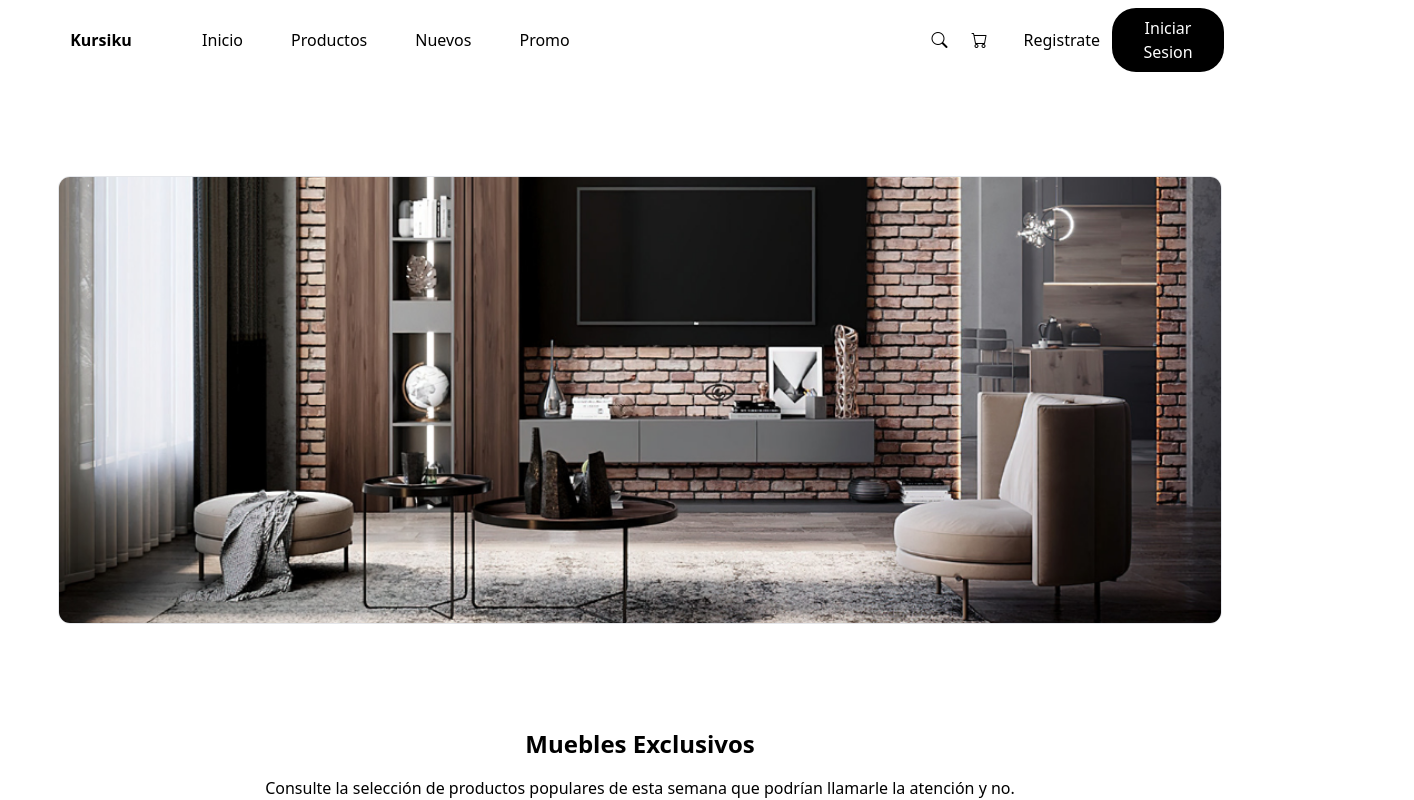
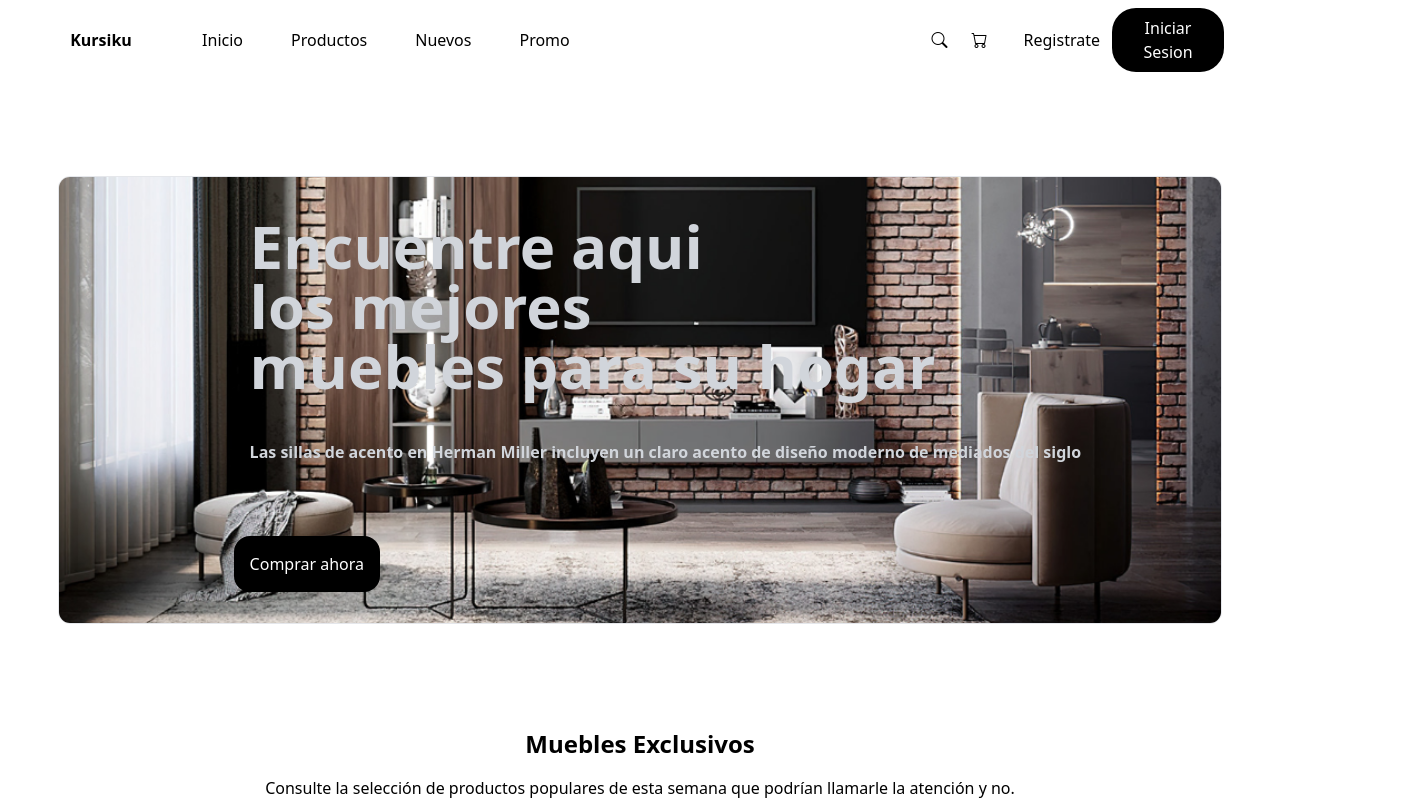
Before and after one commit to MaxRambo90/Ecomerce, a React (Vite) app in the folder Front/ecomerce/: page / in a window 1280 px wide. Shown: the top 800 px of the page, 1414 px wide, since content can reach past the window. Built offline with nearby package versions, Linux system fonts and the light colour scheme.

Commit message:
SeccionHome en proceso, incorporacion de botones y texto

```diff
--- a/Front/ecomerce/src/Components/SeccionHome/SeccionHome.jsx
+++ b/Front/ecomerce/src/Components/SeccionHome/SeccionHome.jsx
@@ -4,7 +4,12 @@ import Living from '../../assets/living.png';
 const SeccionHome = () => {
     return(
         <div className='flex justify-center items-center h-Home w-full'>
-                <img src={Living} alt="LIVING" className='w-wDivSecundarioHome h-hDivSecundarioHome flex border rounded-xl object-cover' />
+                <div className='w-wDivSecundarioHome h-hDivSecundarioHome z-100 relative'>
+                    <img src={Living} alt="LIVING" className='w-full h-full flex border rounded-xl object-cover relative' />
+                    <h1 className='font-bold text-6xl absolute w-full top-10 left-48 text-gray-300'>Encuentre aqui <br /> los mejores <br />muebles para su hogar</h1>
+                    <p className='font-bold absolute w-full bottom-40 left-48 text-gray-300' >Las sillas de acento en Herman Miller incluyen un claro acento de diseño moderno de mediados del siglo</p>
+                    <button className='bg-black p-4 border-black rounded-2xl text-white absolute left-44 bottom-8'>Comprar ahora</button>
+                </div>
         </div>
     )
 }
--- a/Front/ecomerce/src/Components/SeccionNavbar/SeccionNavbar.jsx
+++ b/Front/ecomerce/src/Components/SeccionNavbar/SeccionNavbar.jsx
@@ -2,7 +2,7 @@ import React from 'react';
 
 const SeccionNavbar = () => {
     return (
-        <div className='fixed flex flex-row justify-evenly items-center w-full h-20 '>
+        <div className='fixed flex flex-row justify-evenly items-center w-full h-20 bg-white z-200'>
 
             <div className='flex flex-row justify-evenly w-1/2 h-full items-center'>
                 <div>
--- a/Front/ecomerce/tailwind.config.js
+++ b/Front/ecomerce/tailwind.config.js
@@ -6,6 +6,10 @@ export default {
   ],
   theme: {
     extend: {
+      zIndex:{
+          '100':'100',
+          '200':'200',
+      },
       spacing:{
         'Home': '40rem',
         'hDivSecundarioHome':'70%',
```
